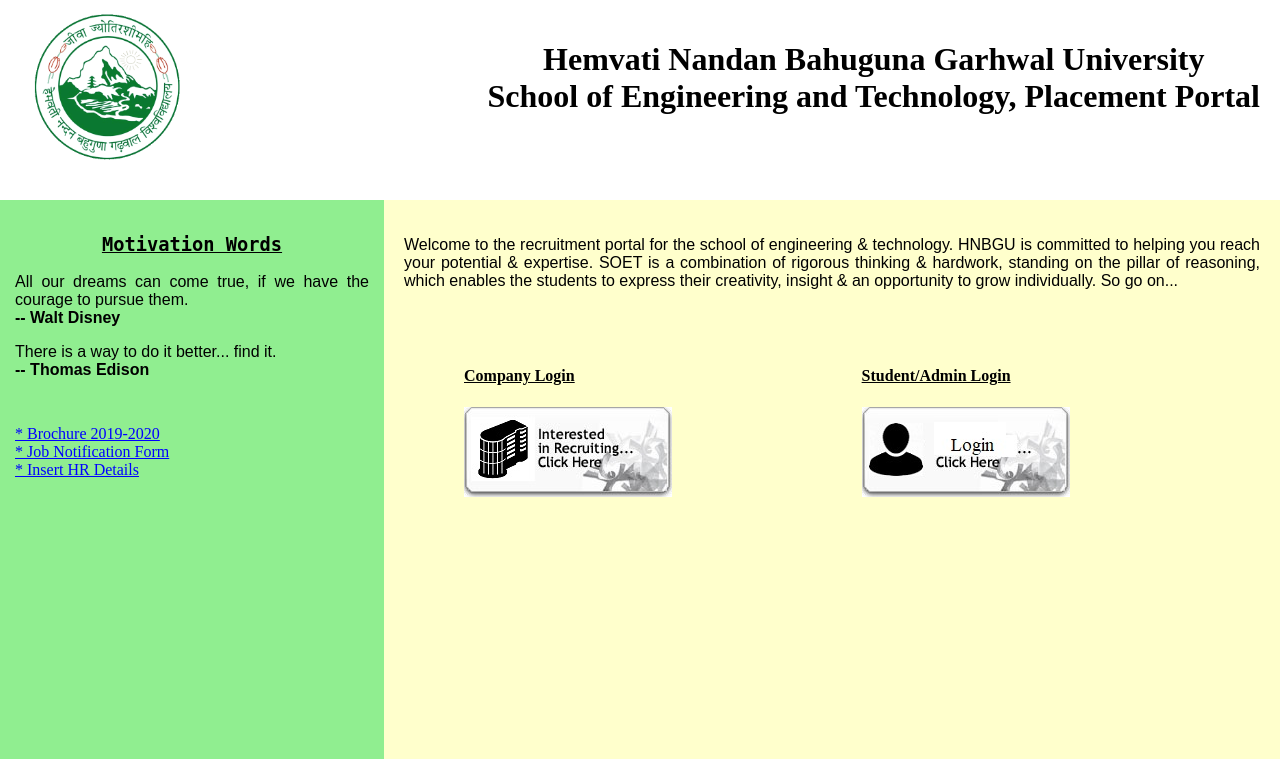
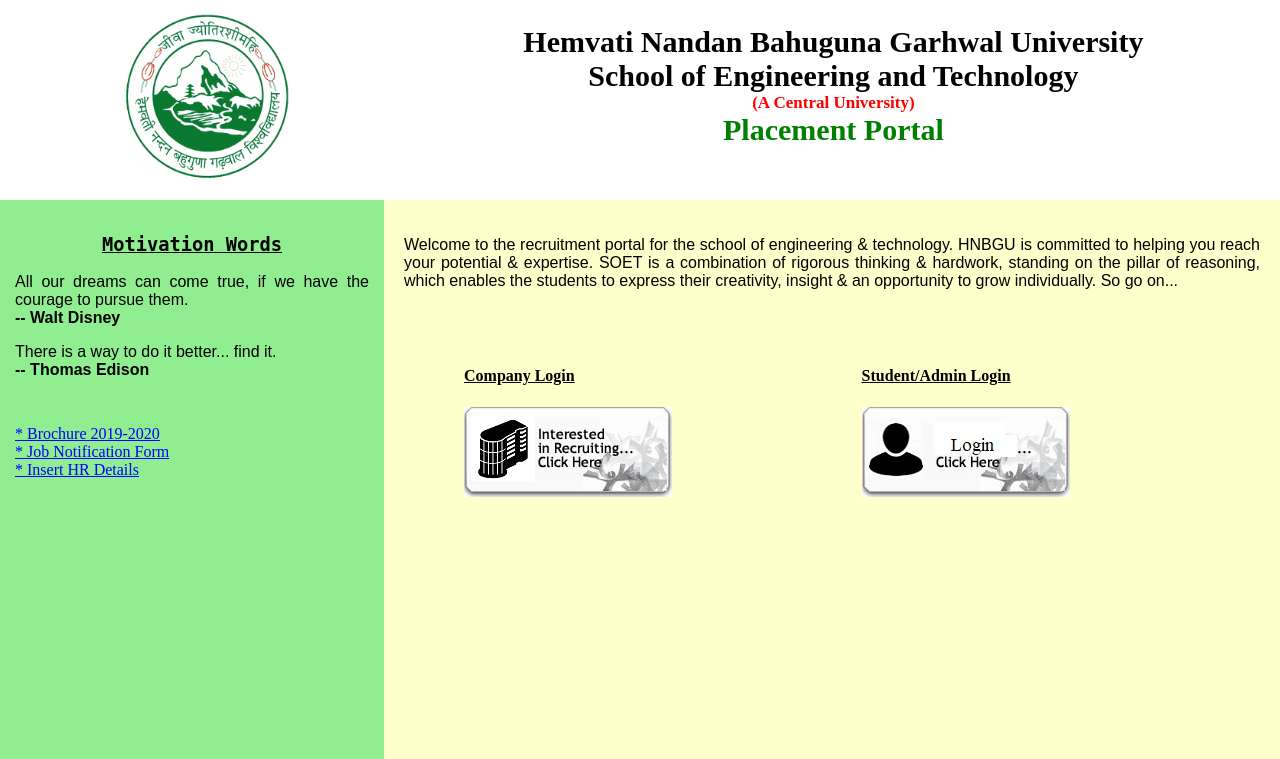
Before and after one commit to ssdet/soet-placement-cell, a PHP site: page /home.php in a window 1280 px wide. Shown: the top 759 px of the page. Run offline with PHP 8.4, Linux system fonts and the light colour scheme.

Commit message:
style: Improved navbar and title

```diff
--- a/home.php
+++ b/home.php
@@ -3,10 +3,16 @@
 <body>
 <!--  Logo Banner Begin   -->
 	<div class="banner">
-		<img id="img_logo" src="img/logo.png"></img>
+		<div id="logo">
+			<a href="home.php"><img id="img_logo" src="img/logo.png"></img></a>
+		</div>
 		<div id="title">
-			<h1>Hemvati Nandan Bahuguna Garhwal University<br>
-			School of Engineering and Technology, Placement Portal</h1>
+			<h1>
+				Hemvati Nandan Bahuguna Garhwal University</br>
+				School of Engineering and Technology</br>
+				<span id="central_tag">(A Central University)</span></br>
+				<span id="placement_tag">Placement Portal</span>
+			</h1>
 		</div>
 	</div>
 <!--  Logo Banner Ending   -->
--- a/index.php
+++ b/index.php
@@ -24,6 +24,9 @@
 			</div>
 			  <a href="academics.php" target="frame">Academics</a>
 			  <a href="contacts.php" target="frame">Contact Us</a>
+			  <div id="nav_logo">
+				  <a href="index.php"><img src="img/logo.png"></img></a>
+			  </div>
 		</div>
 
 	<!--  Navigation Menu Ending   -->
--- a/style/home.css
+++ b/style/home.css
@@ -37,14 +37,34 @@ body, html {
 #title{
 	float:right;
 	color: black;
-	padding: 20px;
+	width: 69%;
+	height: 100%;
+	padding: 5px;
 	text-align:center;
+	font-size: 15px;
+}
+
+#central_tag{
+	color: red;
+	font-size: 17px;
+}
+
+#placement_tag{
+	color: green;
+	font-size: 30px;
+}
+
+#logo{
+	width: 30%;
+	height: 100%;
+	display: inline-block;
+	text-align: center;
 }
 
 #img_logo{
 	padding: 10px 0px 0px 30px;
 	border:5px;
-	width:12%;
+	width:45%;
 }
 
 #speak{
```
Also changed, not shown: style/nav.css (+25 -0 lines).
